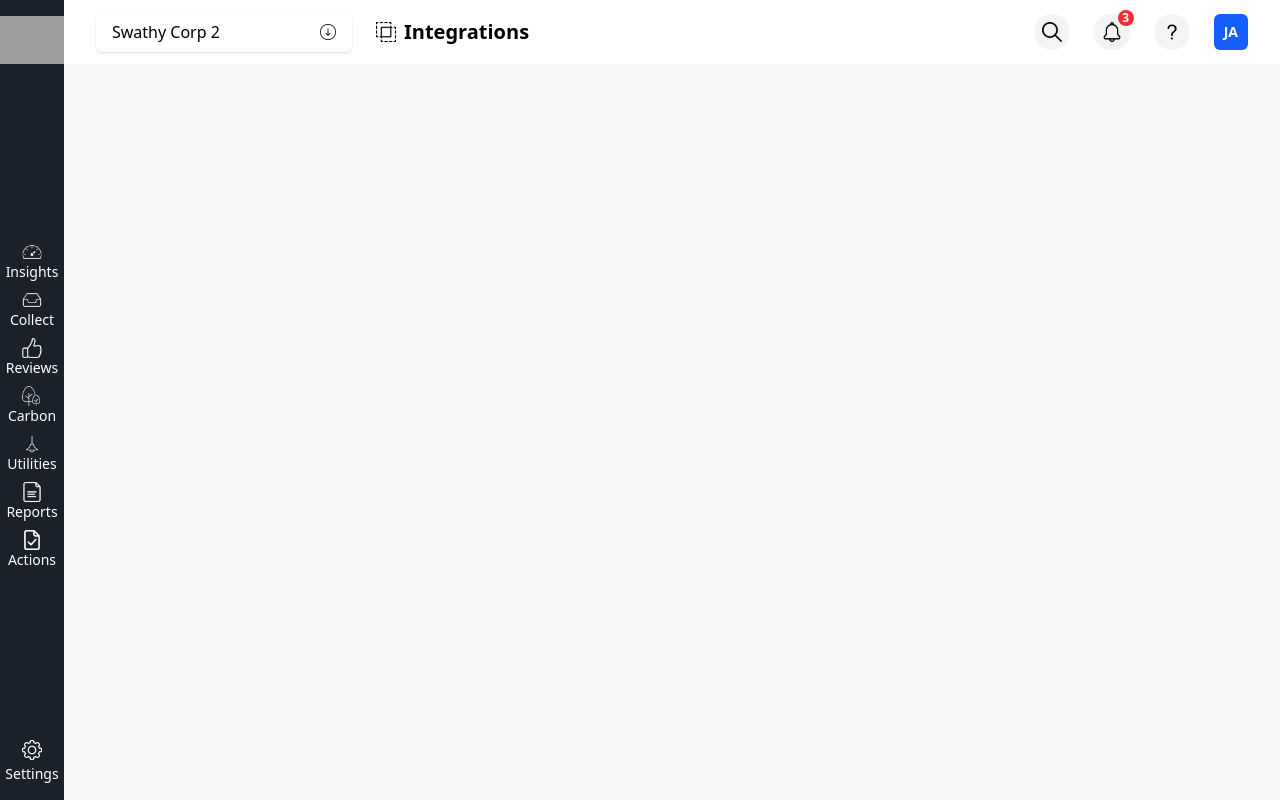
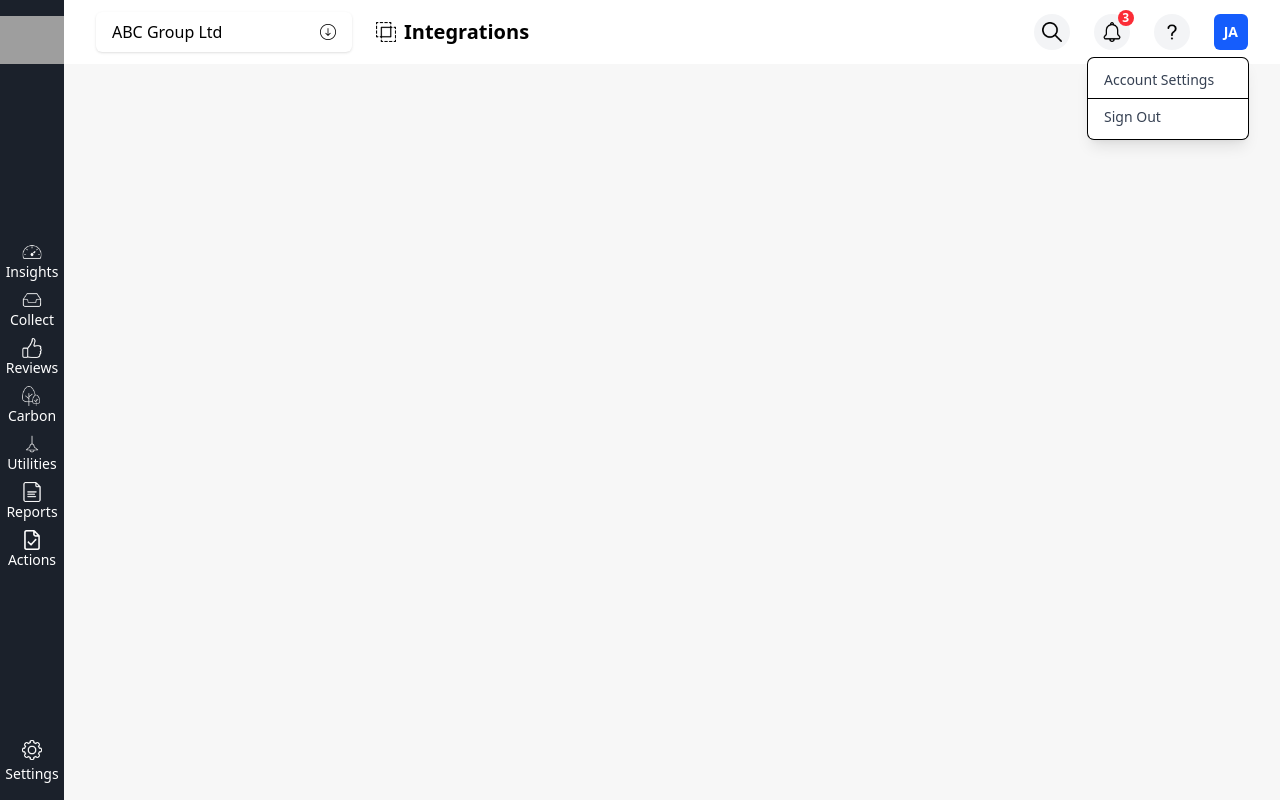
Before and after one commit to tosmannn/my-project-platservph-assessment, a React (Vite) app: page /settings/integrations in a window 1280 px wide. Both pictures are taken after a click on the button "JA". Built offline with nearby package versions, Linux system fonts and the light colour scheme; grey boxes are pictures that could not be loaded.

Commit message:
update header account to component and updated headerdropdown

```diff
--- a/src/components/header/Header.tsx
+++ b/src/components/header/Header.tsx
@@ -4,6 +4,7 @@ import intersection from "../../assets/header/intersection.png"
 import magnifying from "../../assets/header/magnifying.png"
 import notification from "../../assets/header/notification.png"
 import question from "../../assets/header/question.png"
+import HeaderAccount from "./header-account/HeaderAccount";
 
 const Header = () => {
     return <>
@@ -31,11 +32,7 @@ const Header = () => {
                 <div className="bg-gray-100 rounded-full p-2">
                     <img src={question} alt="Help" className="w-5 h-5 cursor-pointer" />
                 </div>
-                <div>
-                    <button className="bg-blue-600 text-white text-sm font-bold px-2.5 py-2 rounded-md">
-                        JA
-                    </button>
-                </div>
+                <HeaderAccount/>
             </div>
         </header>
     </>
--- /dev/null
+++ b/src/components/header/header-account/HeaderAccount.tsx
@@ -0,0 +1,47 @@
+import { useState, useRef, useEffect } from "react";
+
+const HeaderAccount = () => {
+    const [open, setOpen] = useState(false);
+    const dropdownRef = useRef<HTMLDivElement>(null);
+
+    useEffect(() => {
+        const handleClickOutside = (event: MouseEvent) => {
+            if (dropdownRef.current && !dropdownRef.current.contains(event.target as Node)) {
+                setOpen(false);
+            }
+        };
+        document.addEventListener("mousedown", handleClickOutside);
+        return () => document.removeEventListener("mousedown", handleClickOutside);
+    }, []);
+
+    return (
+        <div className="relative" ref={dropdownRef}>
+            <button
+                onClick={() => setOpen(!open)}
+                className="bg-blue-600 text-white text-sm font-bold px-2.5 py-2 rounded-md"
+            >
+                JA
+            </button>
+
+            {open && (
+                <div className="absolute right-0 mt-2 w-40 bg-white rounded-md shadow-lg ring-1 ring-black ring-opacity-5 z-50">
+                    <ul className="py-1">
+                        <li>
+                            <button className="w-full text-left px-4 py-2 text-sm text-gray-700 hover:bg-gray-100">
+                                Account Settings
+                            </button>
+                        </li>
+                        <hr/>
+                        <li>
+                            <button className="w-full text-left px-4 py-2 text-sm text-gray-700 hover:bg-gray-100">
+                                Sign Out
+                            </button>
+                        </li>
+                    </ul>
+                </div>
+            )}
+        </div>
+    );
+};
+
+export default HeaderAccount;
--- a/src/components/header/header-dropdown/HeaderDropdown.tsx
+++ b/src/components/header/header-dropdown/HeaderDropdown.tsx
@@ -1,7 +1,8 @@
 
-import { useState } from "react";
+import { useState, useRef, useEffect } from "react";
 import downArrow from "../../../assets/header/down-arrow.png"
 import upArrow from "../../../assets/header/up-arrow.png"
+import magnifying from "../../../assets/header/magnifying.png"
 
 const organizations = [
     { initials: "AL", name: "Adhesif Labels Ltd" },
@@ -14,18 +15,29 @@ const organizations = [
 const HeaderDropdown = () => {
     const [open, setOpen] = useState(false);
     const [search, setSearch] = useState("");
-
+    const dropdownRef = useRef<HTMLDivElement>(null);
     const filteredOrgs = organizations.filter(org =>
         org.name.toLowerCase().includes(search.toLowerCase())
     );
 
+    useEffect(() => {
+        const handleClickOutside = (event: MouseEvent) => {
+            if (dropdownRef.current && !dropdownRef.current.contains(event.target as Node)) {
+                setOpen(false);
+            }
+        };
+        document.addEventListener("mousedown", handleClickOutside);
+        return () => document.removeEventListener("mousedown", handleClickOutside);
+    }, []);
+
+
     return (
-        <div className="relative inline-block text-left w-64">
+        <div ref={dropdownRef} className="relative inline-block text-left w-64">
             <button
                 onClick={() => setOpen(!open)}
                 className="w-full px-4 py-2 bg-white text-black rounded-md shadow flex justify-between items-center"
             >
-                Swathy Corp 2
+                ABC Group Ltd
 
                 <img
                     src={open ? upArrow : downArrow}
@@ -42,14 +54,19 @@ const HeaderDropdown = () => {
                         <a href="#" className="block text-sm text-gray-700 hover:text-blue-600">Privacy Policy</a>
                     </div>
 
-                    <div className="px-4 py-2 border-b">
+                    <div className="px-4 py-2 border-b bg-gray-100">
                         <input
                             type="text"
                             placeholder="Type to filter..."
                             value={search}
                             onChange={e => setSearch(e.target.value)}
-                            className="w-full px-2 py-1 border rounded text-sm"
+                            className="w-full px-2 py-1 border rounded text-sm bg-white"
                         />
+
+                        <img
+                            src={magnifying}
+                            alt="search"
+                            className="absolute right-6 top-1/3 -translate-y-1/2 w-4 h-4 text-gray-400 pointer-events-none" />
                     </div>
 
                     <ul className="max-h-60 overflow-y-auto px-2 py-2">
```
